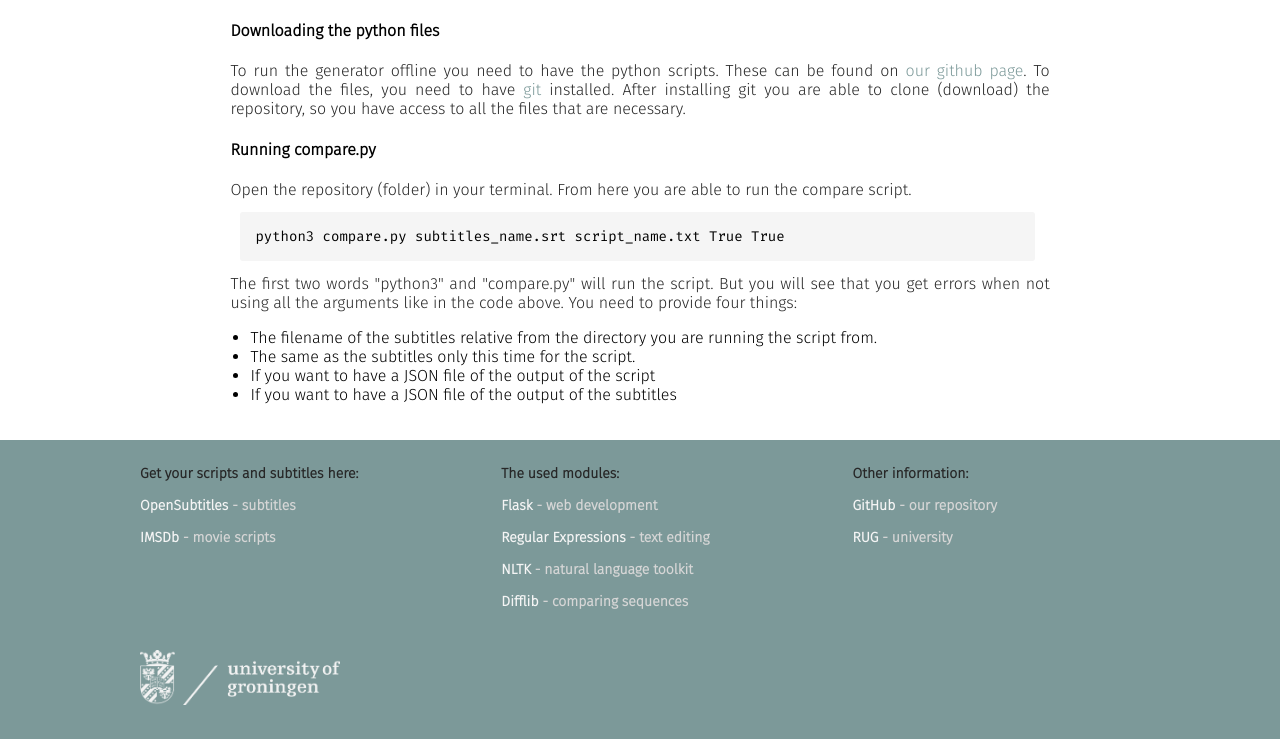
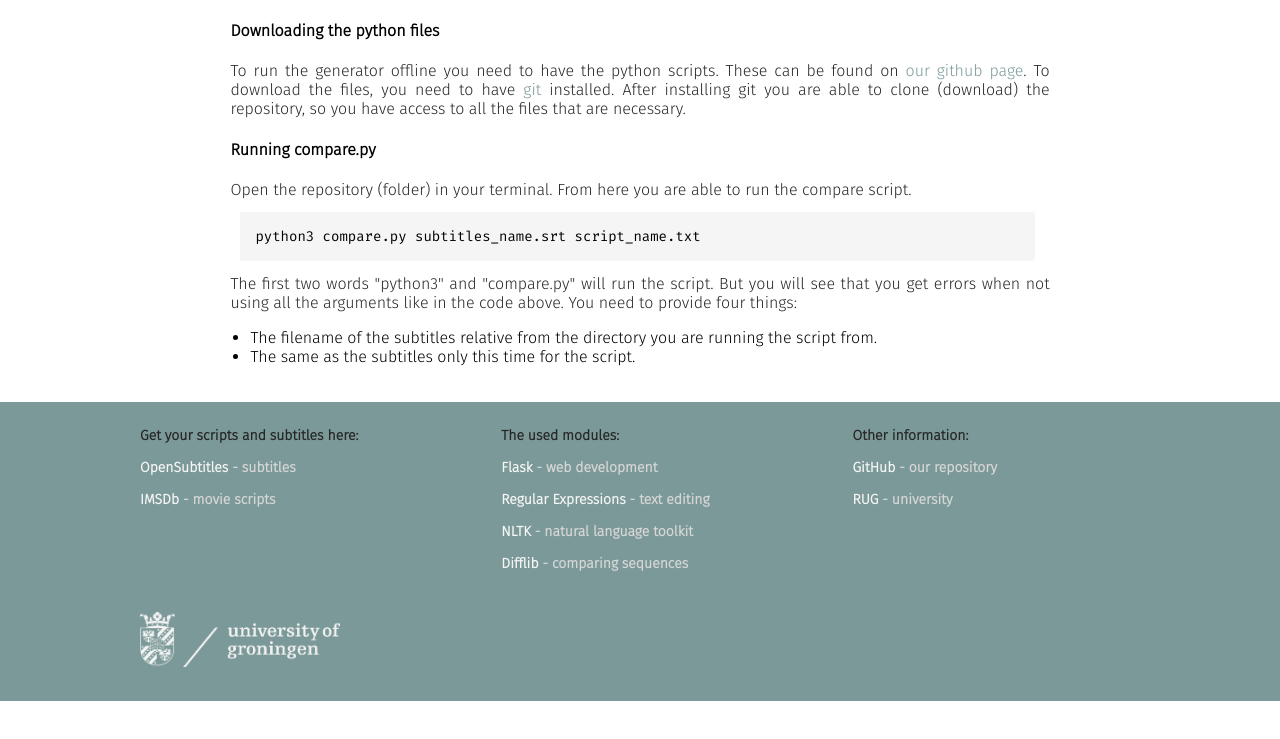
Before and after one commit to bbjoverbeek/Error_Group_name_not_found, a Flask app: page /documentation in a window 1280 px wide. Shown: the part 1513-2252 px from the top of the page. After the commit the page ends 2214 px from the top, so only its background shows below. Run offline with Flask 2, Linux system fonts and the light colour scheme; some libraries are stand-ins or nearby versions.

Commit message:
changed the documentation with new command line interface

```diff
--- a/website/templates/documentation.html
+++ b/website/templates/documentation.html
@@ -97,14 +97,12 @@
         <h4>Running compare.py</h4>
         <p>Open the repository (folder) in your terminal. From here you are able to run the compare script.</p>
 
-        <pre><code class='code-multiline'>python3 compare.py subtitles_name.srt script_name.txt True True</code></pre>
+        <pre><code class='code-multiline'>python3 compare.py subtitles_name.srt script_name.txt</code></pre>
 
         <p>The first two words "python3" and "compare.py" will run the script. But you will see that you get errors when not using all the arguments like in the code above. You need to provide four things:</p>
         <ul class="inline_list">
             <li>The filename of the subtitles relative from the directory you are running the script from.</li>
             <li>The same as the subtitles only this time for the script.</li>
-            <li>If you want to have a JSON file of the output of the script</li>
-            <li>If you want to have a JSON file of the output of the subtitles</li>
         </ul>
 
     </div>
```
